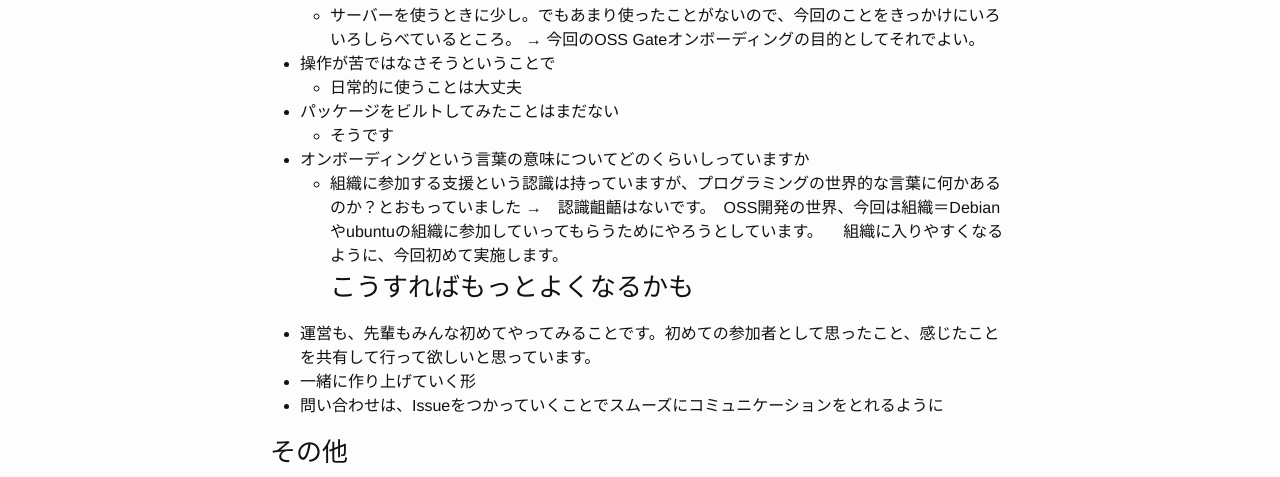
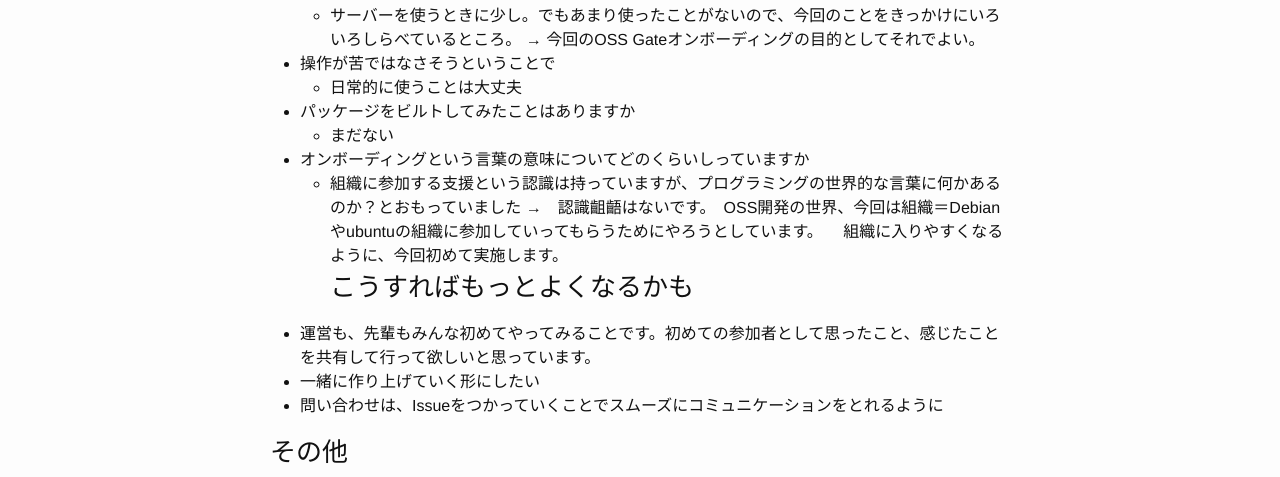
Before and after one commit to oss-gate/on-boarding, a Jekyll site: the page built from proposals/2021-08/kenhys-maintain-debian-packages/meeting2021-08-11.md, in a window 1280 px wide and 900 px high. Shown: the part 418-895 px from the top of the window. Built offline with Jekyll 4.4.1, drawn with Linux system fonts in a browser that asks for light colours; Markdown is read by kramdown in place of the engine named in the settings; comment, search, counter and statistics services are not loaded.

Commit message:
Fix sentences a bit

```diff
--- a/proposals/2021-08/kenhys-maintain-debian-packages/meeting2021-08-11.md
+++ b/proposals/2021-08/kenhys-maintain-debian-packages/meeting2021-08-11.md
@@ -13,16 +13,15 @@ title: ミーティング - 2021-08-11
     → 今回のOSS Gateオンボーディングの目的としてそれでよい。
   * 操作が苦ではなさそうということで
     * 日常的に使うことは大丈夫
-  * パッケージをビルトしてみたことはまだない
-    * そうです
+  * パッケージをビルトしてみたことはありますか
+    * まだない
   * オンボーディングという言葉の意味についてどのくらいしっていますか
     * 組織に参加する支援という認識は持っていますが、プログラミングの世界的な言葉に何かあるのか？とおもっていました
     →　認識齟齬はないです。　OSS開発の世界、今回は組織＝Debianやubuntuの組織に参加していってもらうためにやろうとしています。
     　組織に入りやすくなるように、今回初めて実施します。
-
 ### こうすればもっとよくなるかも
   * 運営も、先輩もみんな初めてやってみることです。初めての参加者として思ったこと、感じたことを共有して行って欲しいと思っています。
-  * 一緒に作り上げていく形
+  * 一緒に作り上げていく形にしたい
   * 問い合わせは、Issueをつかっていくことでスムーズにコミュニケーションをとれるように
 
 ### その他
```
